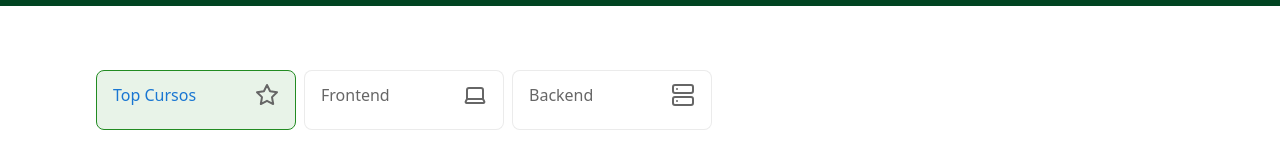
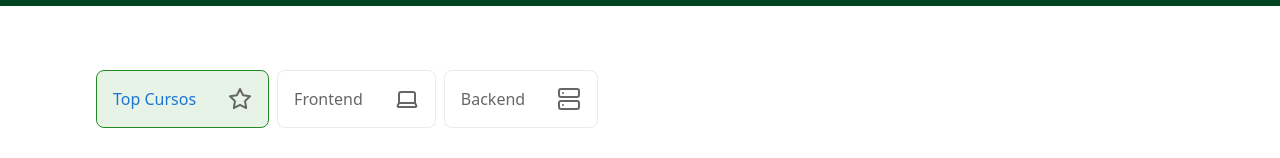
Before and after one commit to antonio-luis-marques/challenge-front-end, a Next.js app: page / in a window 1280 px wide. Shown: the part 549-707 px from the top of the page. Built offline with nearby package versions, Linux system fonts and the light colour scheme.

Commit message:
search and font

```diff
--- a/src/components/Category/CourseCategories.tsx
+++ b/src/components/Category/CourseCategories.tsx
@@ -67,14 +67,15 @@ export default function CourseCategories() {
           sx={{
             position: 'relative',  // Necessário para que as setas possam ser posicionadas de forma absoluta
             '& .MuiTab-root': {
-              minWidth: 200,
-              height: 60,
+              // minWidth: 100,
+              // height: 60,
               borderRadius: 2,
               textTransform: 'none',
               fontWeight: 600,
               fontSize: 16,
               mr: 1,
               px: 2,
+              py: 2,
               border: '1.5px solid rgba(0,0,0,0.08)',
               display: 'flex',
               justifyContent: 'space-between',
@@ -126,10 +127,16 @@ export default function CourseCategories() {
                     alignItems: 'center',
                     justifyContent: 'space-between',
                     width: '100%',
-                    columnGap: 2,
+                    height: '100%',
+                    columnGap: 4,
+
                   }}
                 >
-                  <Typography sx={{ fontWeight: 500 }}>
+                  <Typography sx={{ fontWeight: 500, fontSize: {
+                      xs: '0.75rem',  // mobile
+                      sm: '0.875rem', // tablets
+                      md: '1rem',     // desktops
+                    },}}>
                     {category.name === 'Top' ? 'Top Cursos' : category.name}
                   </Typography>
                   {category.icon('#666')}
--- a/src/components/Header/Header.tsx
+++ b/src/components/Header/Header.tsx
@@ -20,6 +20,8 @@ export default function Header() {
   const [sidebarOpen, setSidebarOpen] = useState(false)
   const [user, setUser] = useState<UserData | null>(null);
   const [mobileSearchVisible, setMobileSearchVisible] = useState(false);
+  const mobileSearchInputRef = React.useRef<HTMLInputElement | null>(null);
+
 
 
   const handleToggle = () => {
@@ -41,6 +43,12 @@ export default function Header() {
     const sessionUser = UserStorage.getSession();
     if (sessionUser) setUser(sessionUser);
   }, []);
+
+  useEffect(() => {
+    if (mobileSearchVisible && mobileSearchInputRef.current) {
+      mobileSearchInputRef.current.focus();
+    }
+  }, [mobileSearchVisible]);
 
   const apiUrl = process.env.NEXT_PUBLIC_URL
   const dashUrl = process.env.NEXT_PUBLIC_URL_DASH
@@ -145,10 +153,9 @@ export default function Header() {
             </div>
           )}
         </div>
-
         {/* Mobile menu button */}
         <div className='md:hidden ' >
-          <IconButton onClick={() => setMobileSearchVisible((prev) => !prev)}>
+          <IconButton onClick={() => setMobileSearchVisible((prev) => true)}>
             <Search />
           </IconButton>
           <IconButton onClick={() => setSidebarOpen(true)}>
@@ -182,9 +189,10 @@ export default function Header() {
                   <InputBase
                     placeholder="Pesquisar cursos"
                     fullWidth
+                    inputRef={mobileSearchInputRef}
                     value={searchTerm}
                     onChange={(e) => setSearchTerm(e.target.value)}
-                    sx={{ flex: 1 }}
+                    sx={{ flex: 1, px: 2, }}
                   />
                   <IconButton onClick={() => setMobileSearchVisible(false)}>
                     <X />
```
